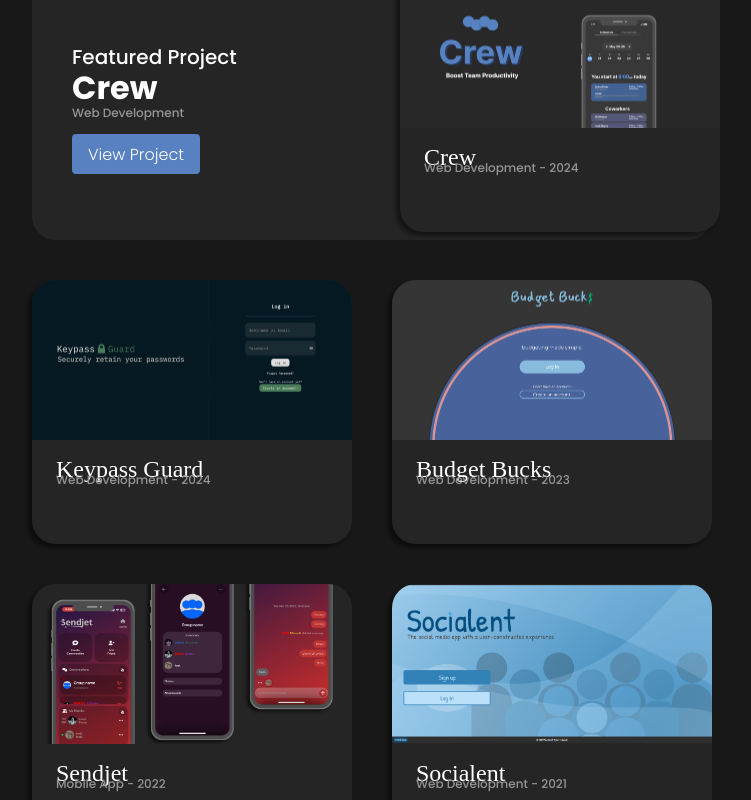
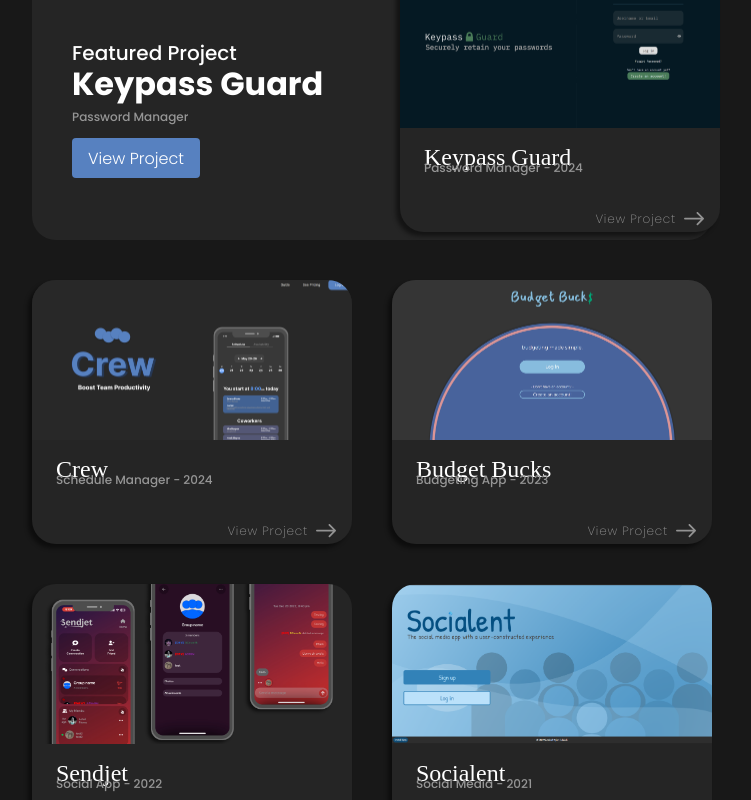
Before and after one commit to DCmax1k/Web-Portfolio-2024, a React (Create React App) app in the folder client/: page / in a window 1280 px wide. Shown: the part 2060-2860 px from the top of the page, without its empty margins (268-1019 px from the left). Built offline with nearby package versions, Linux system fonts and the light colour scheme; a web font is replaced by a local one.

Commit message:
Small updates

```diff
--- a/client/src/components/Index.js
+++ b/client/src/components/Index.js
@@ -199,10 +199,11 @@ class Index extends Component {
                                     Featured Project
                                 </h3>
                                 <h2>
-                                    Crew
+                                    Keypass Guard
                                 </h2>
                                 <p>
-                                    Web Development
+                                    Password Manager
+
                                 </p>
 
                                 <div className='viewProjectButton' onClick={() => this.clickedProject('Crew')}>
@@ -210,14 +211,15 @@ class Index extends Component {
                                 </div>
                             </div>
 
-                            <Project title={'Crew'} subtitle={'Web Development - 2024'} src={'/images/projects/crew.png'} action={this.clickedProject} />
+
+                            <Project title={'Keypass Guard'} subtitle={'Password Manager - 2024'} src={'/images/projects/keypassguard.png'} action={this.clickedProject} />
 
                         </div>
 
-                        <Project title={'Keypass Guard'} subtitle={'Web Development - 2024'} src={'/images/projects/keypassguard.png'} action={this.clickedProject} />
-                        <Project title={'Budget Bucks'} subtitle={'Web Development - 2023'} src={'/images/projects/budgetbucks.png'} action={this.clickedProject} />
-                        <Project title={'Sendjet'} subtitle={'Mobile App - 2022'} src={'/images/projects/sendjet.png'} action={this.clickedProject} />
-                        <Project title={'Socialent'} subtitle={'Web Development - 2021'} src={'/images/projects/socialent.png'} action={this.clickedProject} />
+                        <Project title={'Crew'} subtitle={'Schedule Manager - 2024'} src={'/images/projects/crew.png'} action={this.clickedProject} />
+                        <Project title={'Budget Bucks'} subtitle={'Budgeting App - 2023'} src={'/images/projects/budgetbucks.png'} action={this.clickedProject} />
+                        <Project title={'Sendjet'} subtitle={'Social App - 2022'} src={'/images/projects/sendjet.png'} action={this.clickedProject} />
+                        <Project title={'Socialent'} subtitle={'Social Media - 2021'} src={'/images/projects/socialent.png'} action={this.clickedProject} />
 
 
 
--- a/client/src/index.css
+++ b/client/src/index.css
@@ -444,7 +444,7 @@ body {
 .featuredProject > .featuredProjectInfo > h2 {
   font-size: 4vh;
   font-weight: 700;
-  margin-bottom: -1vh;
+  margin-bottom: 0vh;
 }
 .featuredProject > .featuredProjectInfo > p {
   font-size: 1.5vh;
@@ -513,8 +513,8 @@ body {
   font-size: 1.5vh;
   letter-spacing: 0.1vh;
 
-  opacity: 0;
-  transform: translateY(50%);
+  opacity: 0.5;
+  transform: translateY(20%);
   transition: opacity 0.3s ease, transform 0.3s ease;
 }
 .Project > .projectInfo > .projectAction > img {
```
Also changed, not shown: 11 other files (tests, documents, lock files or other folders).
